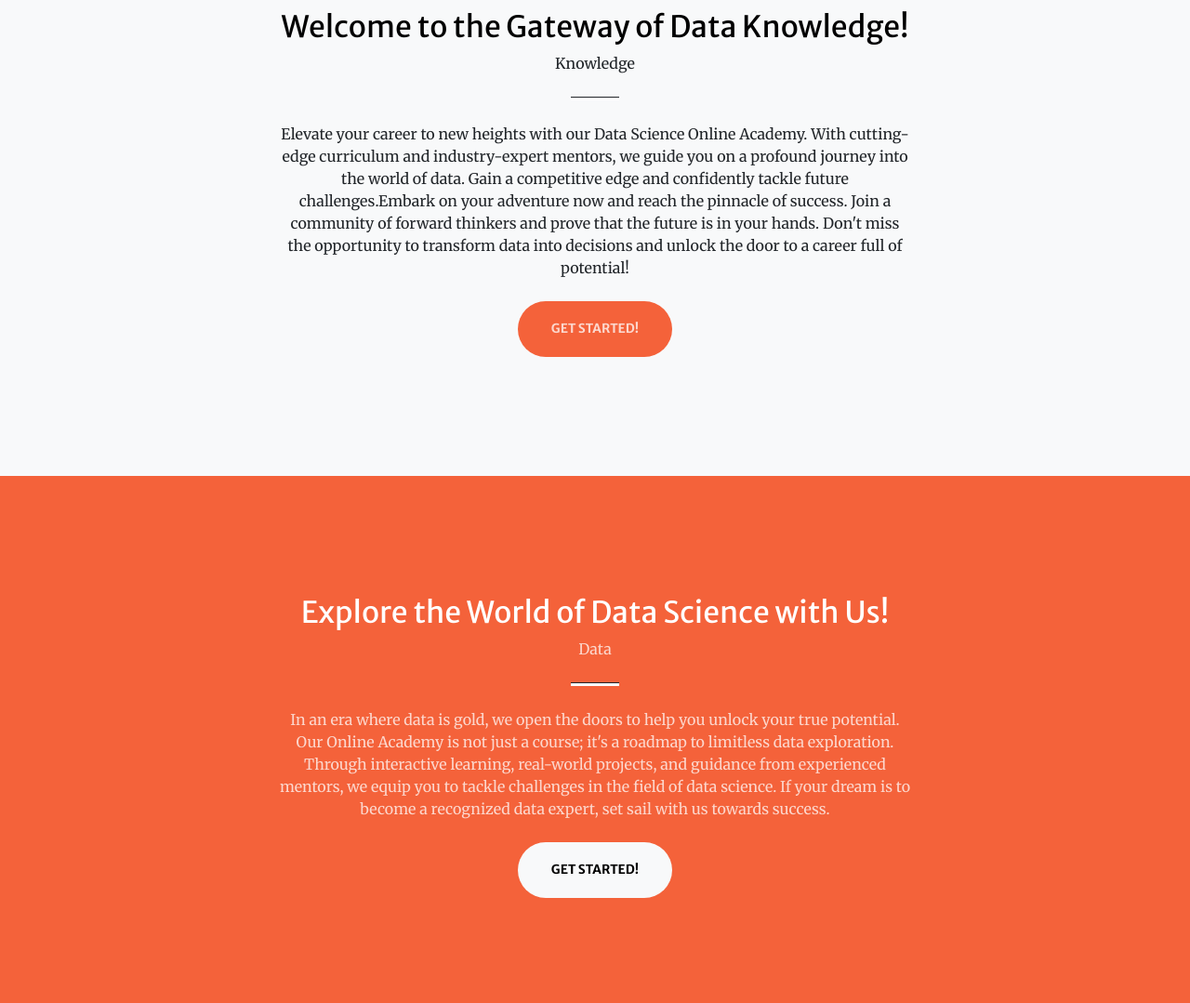
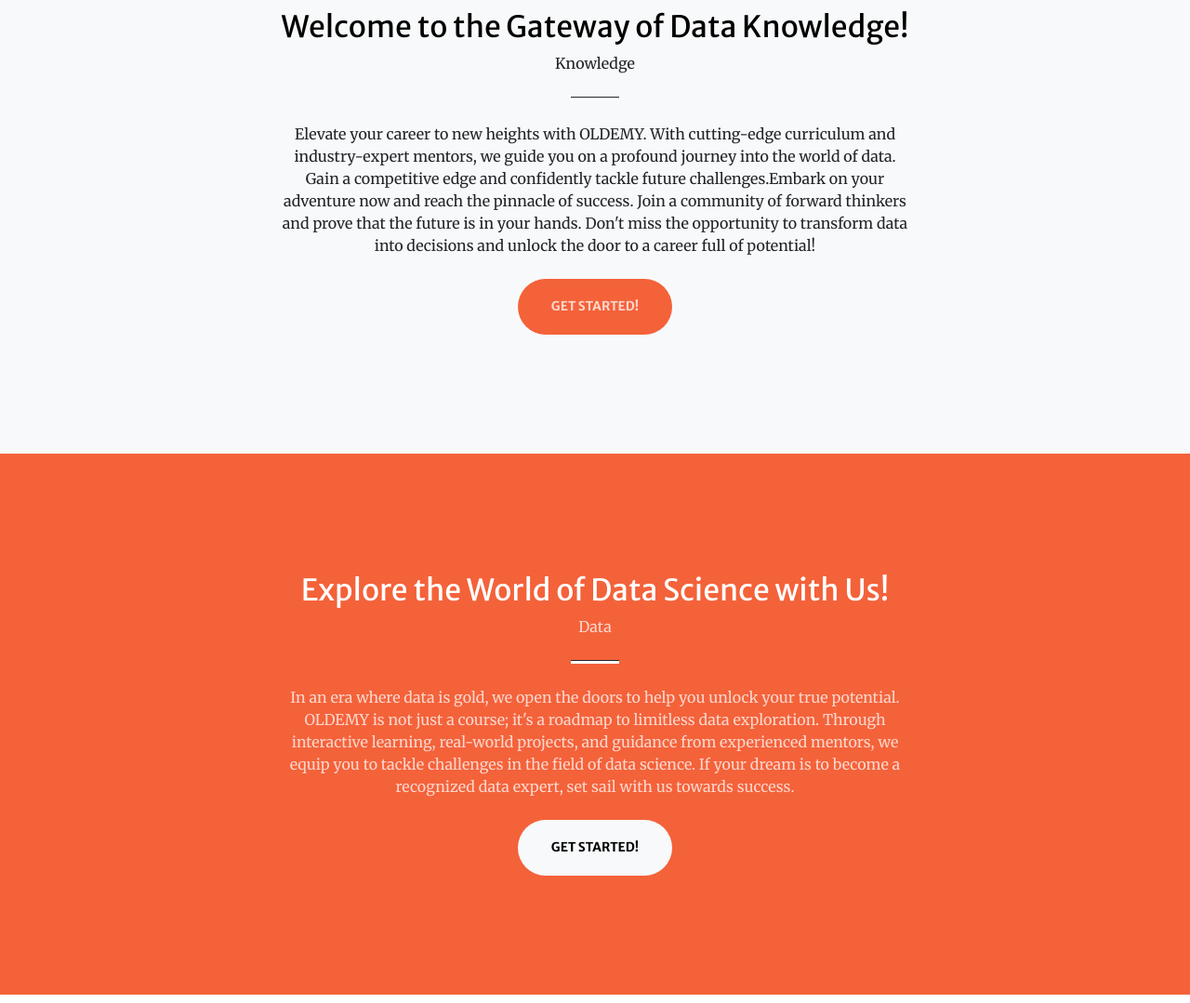
Before and after one commit to isekaiprogrammer/isekaiprogrammer.github.io, a plain HTML site: page index.html in a window 1280 px wide. Shown: the part 1500-2579 px from the top of the page at 93% size. Drawn offline with nearby package versions, Linux system fonts and the light colour scheme; some packages are replaced by stand-ins of ours; a script that the page names is missing.

Commit message:
Commitedx2

```diff
--- a/index.html
+++ b/index.html
@@ -70,7 +70,7 @@
                         <h2 class="text-black mt-0">Welcome to the Gateway of Data Knowledge!</h2>
                         <p class="text-black-75 mb-4">Knowledge</p>
                         <hr class="divider divider-light" />
-                        <p class="text-black-75 mb-4">Elevate your career to new heights with our Data Science Online Academy. With cutting-edge curriculum and industry-expert mentors,
+                        <p class="text-black-75 mb-4">Elevate your career to new heights with OLDEMY. With cutting-edge curriculum and industry-expert mentors,
                             we guide you on a profound journey into the world of data. Gain a competitive edge and confidently tackle future challenges.Embark on your adventure now and reach the pinnacle of success.
                             Join a community of forward thinkers and prove that the future is in your hands. Don't miss the opportunity to transform data into decisions and unlock the door to a career full of potential!</p>
                         <a class="btn bg-primary text-white-75 btn-black btn-xl" href="#services">Get Started!</a>
@@ -85,7 +85,7 @@
                         <h2 class="text-white mt-0">Explore the World of Data Science with Us!</h2>
                         <p class="text-white-75 mb-4">Data</p>
                         <hr class="divider divider-light" />
-                        <p class="text-white-75 mb-4">In an era where data is gold, we open the doors to help you unlock your true potential. Our Online Academy is not just a course; it's a roadmap to limitless data exploration.
+                        <p class="text-white-75 mb-4">In an era where data is gold, we open the doors to help you unlock your true potential. OLDEMY is not just a course; it's a roadmap to limitless data exploration.
                             Through interactive learning, real-world projects, and guidance from experienced mentors, we equip you to tackle challenges in the field of data science. If your dream is to
                             become a recognized data expert, set sail with us towards success.</p>
                         <a class="btn btn-light btn-xl" href="#services">Get Started!</a>
```
